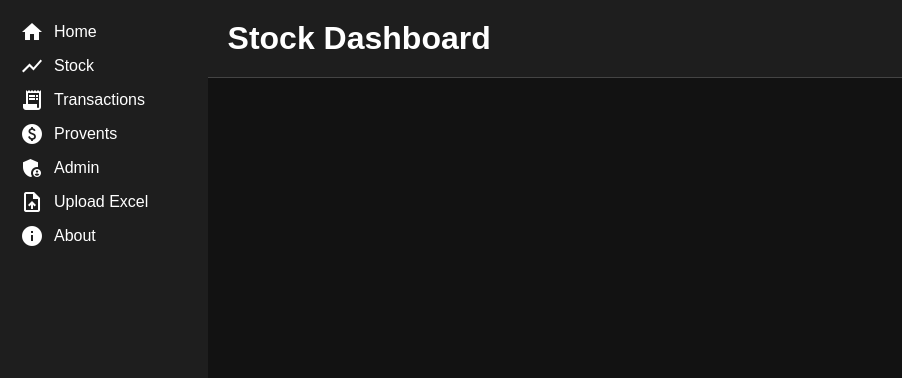
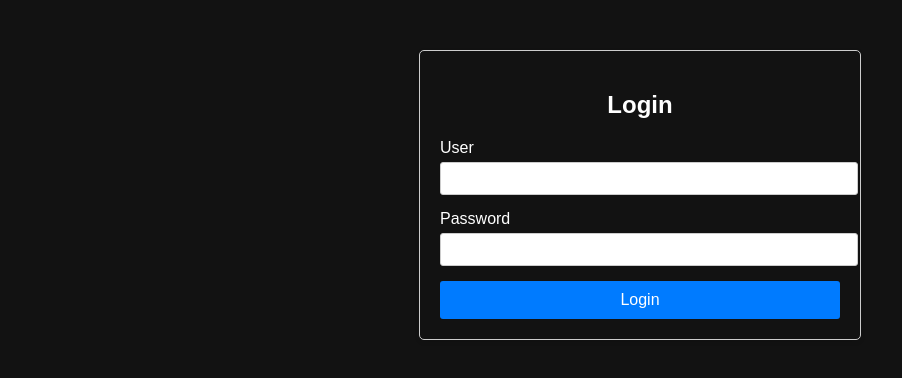
Before and after one commit to msansone73/StockDashboardWeb, an Angular app: page /login in a window 1280 px wide. Before the commit this address led to /. Shown: the top 378 px of the page, without its empty margins (0-902 px from the left). Built offline with nearby package versions, Linux system fonts and the light colour scheme.

Commit message:
task#21 - login created (#22)

```diff
--- a/src/app/app.html
+++ b/src/app/app.html
@@ -1,21 +1 @@
-<div class="app-container">
-  <div class="left-menu">
-    <ul>
-      <li><a routerLink="/home"><i class="material-icons">home</i><span>Home</span></a></li>
-      <li><a routerLink="/stock"><i class="material-icons">show_chart</i><span>Stock</span></a></li>
-      <li><a routerLink="/transactions"><i class="material-icons">receipt_long</i><span>Transactions</span></a></li>
-      <li><a routerLink="/provents"><i class="material-icons">paid</i><span>Provents</span></a></li>
-      <li><a routerLink="/admin"><i class="material-icons">admin_panel_settings</i><span>Admin</span></a></li>
-      <li><a routerLink="/upload-excel"><i class="material-icons">upload_file</i><span>Upload Excel</span></a></li>
-      <li><a routerLink="/about"><i class="material-icons">info</i><span>About</span></a></li>
-    </ul>
-  </div>
-  <div class="main-content">
-    <div class="header">
-      <h1>Stock Dashboard</h1>
-    </div>
-    <div class="content">
-      <router-outlet />
-    </div>
-  </div>
-</div>
+<router-outlet />
--- a/src/app/app.routes.ts
+++ b/src/app/app.routes.ts
@@ -6,8 +6,17 @@ import { Provents } from './components/provents/provents';
 import { Admin } from './components/admin/admin';
 import { About } from './components/about/about';
 import { UploadExcelComponent } from './components/upload-excel/upload-excel';
+import { Login } from './components/login/login';
+import { Layout } from './layout/layout';
+import { AuthGuard } from './guards/auth.guard';
 
 export const routes: Routes = [
+    { path: 'login', component: Login },
+    {
+        path: '',
+        component: Layout,
+        canActivate: [AuthGuard],
+        children: [
             { path: '', redirectTo: 'home', pathMatch: 'full' },
             { path: 'home', component: Home },
             { path: 'stock', component: StockComponent },
@@ -16,4 +25,7 @@ export const routes: Routes = [
             { path: 'admin', component: Admin },
             { path: 'about', component: About },
             { path: 'upload-excel', component: UploadExcelComponent }
+        ]
+    },
+    { path: '**', redirectTo: 'home' }
 ];
--- a/src/app/app.ts
+++ b/src/app/app.ts
@@ -4,7 +4,7 @@ import { RouterOutlet, RouterLink } from '@angular/router';
 
 @Component({
   selector: 'app-root',
-  imports: [RouterOutlet, RouterLink],
+  imports: [RouterOutlet],
   templateUrl: './app.html',
 
 })
--- /dev/null
+++ b/src/app/components/login/login.css
@@ -0,0 +1,44 @@
+.login-container {
+  max-width: 400px;
+  margin: 50px auto;
+  padding: 20px;
+  border: 1px solid #ccc;
+  border-radius: 5px;
+  box-shadow: 0 2px 5px rgba(0, 0, 0, 0.1);
+}
+
+h2 {
+  text-align: center;
+  margin-bottom: 20px;
+}
+
+.form-group {
+  margin-bottom: 15px;
+}
+
+label {
+  display: block;
+  margin-bottom: 5px;
+}
+
+input[type="text"],
+input[type="password"] {
+  width: 100%;
+  padding: 8px;
+  border: 1px solid #ccc;
+  border-radius: 3px;
+}
+
+button {
+  width: 100%;
+  padding: 10px;
+  background-color: #007bff;
+  color: #fff;
+  border: none;
+  border-radius: 3px;
+  cursor: pointer;
+}
+
+button:hover {
+  background-color: #0056b3;
+}
--- /dev/null
+++ b/src/app/components/login/login.html
@@ -0,0 +1,14 @@
+<div class="login-container">
+  <h2>Login</h2>
+  <form (ngSubmit)="login()">
+    <div class="form-group">
+      <label for="username">User</label>
+      <input type="text" id="username" name="username" [(ngModel)]="loginData.username" required>
+    </div>
+    <div class="form-group">
+      <label for="password">Password</label>
+      <input type="password" id="password" name="password" [(ngModel)]="loginData.password" required>
+    </div>
+    <button type="submit">Login</button>
+  </form>
+</div>
--- /dev/null
+++ b/src/app/components/login/login.ts
@@ -0,0 +1,28 @@
+import { Component } from '@angular/core';
+import { FormsModule } from '@angular/forms';
+import { LoginService } from '../../services/login.service';
+import { Login as LoginModel } from '../../models/login.model';
+import { Router } from '@angular/router';
+
+@Component({
+  selector: 'app-login',
+  imports: [FormsModule],
+  templateUrl: './login.html',
+  styleUrl: './login.css'
+})
+export class Login {
+  loginData: LoginModel = {};
+
+  constructor(private loginService: LoginService, private router: Router) { }
+
+  login() {
+    this.loginService.login(this.loginData.username, this.loginData.password).subscribe(success => {
+      if (success) {
+        this.router.navigate(['/home']);
+      } else {
+        // Handle login failure
+        console.log('Login failed');
+      }
+    });
+  }
+}
--- /dev/null
+++ b/src/app/guards/auth.guard.ts
@@ -0,0 +1,20 @@
+import { Injectable } from '@angular/core';
+import { CanActivate, Router } from '@angular/router';
+import { LoginService } from '../services/login.service';
+
+@Injectable({
+  providedIn: 'root'
+})
+export class AuthGuard implements CanActivate {
+
+  constructor(private loginService: LoginService, private router: Router) {}
+
+  canActivate(): boolean {
+    if (this.loginService.isLogged()) {
+      return true;
+    } else {
+      this.router.navigate(['/login']);
+      return false;
+    }
+  }
+}
--- /dev/null
+++ b/src/app/layout/layout.html
@@ -0,0 +1,21 @@
+<div class="app-container">
+  <div class="left-menu">
+    <ul>
+      <li><a routerLink="/home"><i class="material-icons">home</i><span>Home</span></a></li>
+      <li><a routerLink="/stock"><i class="material-icons">show_chart</i><span>Stock</span></a></li>
+      <li><a routerLink="/transactions"><i class="material-icons">receipt_long</i><span>Transactions</span></a></li>
+      <li><a routerLink="/provents"><i class="material-icons">paid</i><span>Provents</span></a></li>
+      <li><a routerLink="/admin"><i class="material-icons">admin_panel_settings</i><span>Admin</span></a></li>
+      <li><a routerLink="/upload-excel"><i class="material-icons">upload_file</i><span>Upload Excel</span></a></li>
+      <li><a routerLink="/about"><i class="material-icons">info</i><span>About</span></a></li>
+    </ul>
+  </div>
+  <div class="main-content">
+    <div class="header">
+      <h1>Stock Dashboard</h1>
+    </div>
+    <div class="content">
+      <router-outlet />
+    </div>
+  </div>
+</div>
--- /dev/null
+++ b/src/app/layout/layout.ts
@@ -0,0 +1,12 @@
+import { Component } from '@angular/core';
+import { RouterOutlet, RouterLink } from '@angular/router';
+
+@Component({
+  selector: 'app-layout',
+  imports: [RouterOutlet, RouterLink],
+  templateUrl: './layout.html',
+  styleUrl: './layout.css'
+})
+export class Layout {
+
+}
--- /dev/null
+++ b/src/app/models/login.model.ts
@@ -0,0 +1,4 @@
+export interface Login {
+    username?: string;
+    password?: string;
+}
--- /dev/null
+++ b/src/app/services/login.service.ts
@@ -0,0 +1,28 @@
+import { Injectable } from '@angular/core';
+import { Observable, of } from 'rxjs';
+
+@Injectable({
+  providedIn: 'root'
+})
+export class LoginService {
+
+  private loggedIn = false;
+
+  constructor() { }
+
+  login(username?: string, password?: string): Observable<boolean> {
+    if (password === '123') {
+      this.loggedIn = true;
+      return of(true);
+    }
+    return of(false);
+  }
+
+  logout(): void {
+    this.loggedIn = false;
+  }
+
+  isLogged(): boolean {
+    return this.loggedIn;
+  }
+}
```
Also changed, not shown: src/app/layout/layout.css (added), 2 other files (tests, documents, lock files or other folders). Lines whose indentation alone changed are shown as unchanged.
